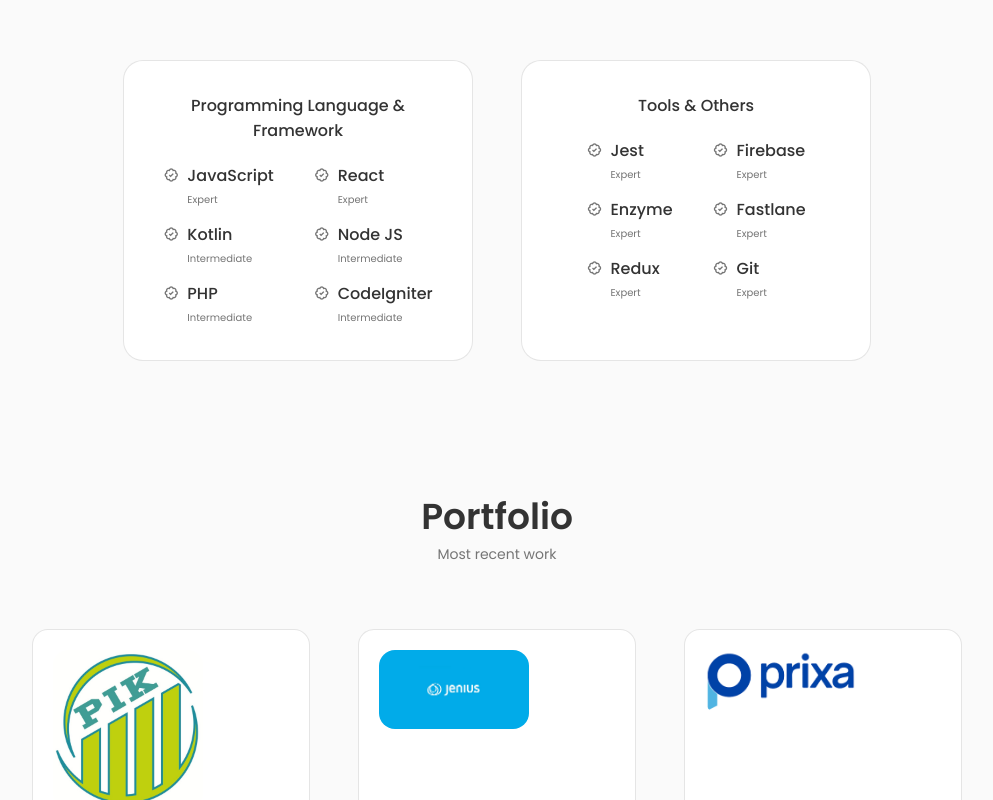
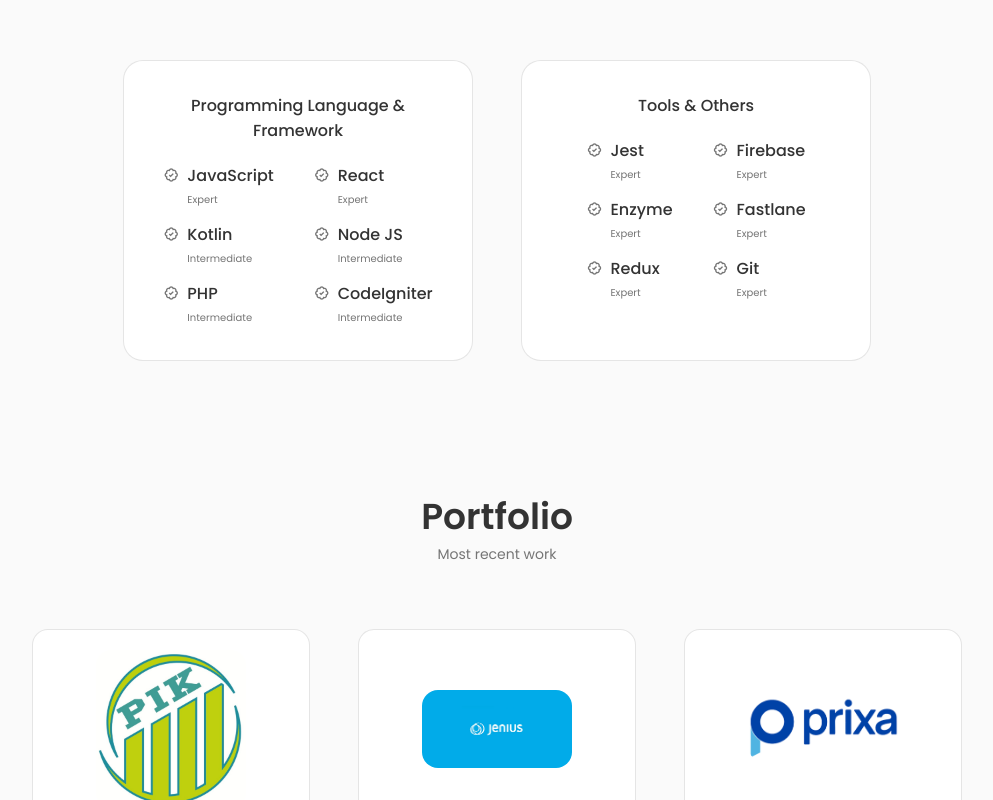
Before and after one commit to gandarain/gandarainpanjaitan, a Next.js app: page / in a window 1280 px wide. Shown: the part 2000-2800 px from the top of the page, without its empty margins (143-1136 px from the left). Built offline with nearby package versions, Linux system fonts and the light colour scheme.

Commit message:
Fixing Project Item Style

```diff
--- a/src/components/header/header.module.css
+++ b/src/components/header/header.module.css
@@ -4,7 +4,7 @@
   top: 0;
   left: 0;
   z-index: var(--z-fixed);
-  background-color: var(--body-color);
+  background-color: var(--container-color);
 }
 
 .nav {
--- a/src/components/portfolio/portfolio.module.css
+++ b/src/components/portfolio/portfolio.module.css
@@ -17,13 +17,15 @@
 .portfolio__image {
   width: 150px;
   border-radius: 1rem;
-  margin-bottom: var(--mb-1);
+  display: block;
+  margin: auto;
 }
 
 .portfolio__title {
   font-size: var(--normal-font-size);
   font-weight: var(--font-medium);
   margin-bottom: var(--mb-0-5);
+  margin-top: var(--mb-0-5);
 }
 
 .portfolio__button {
```
